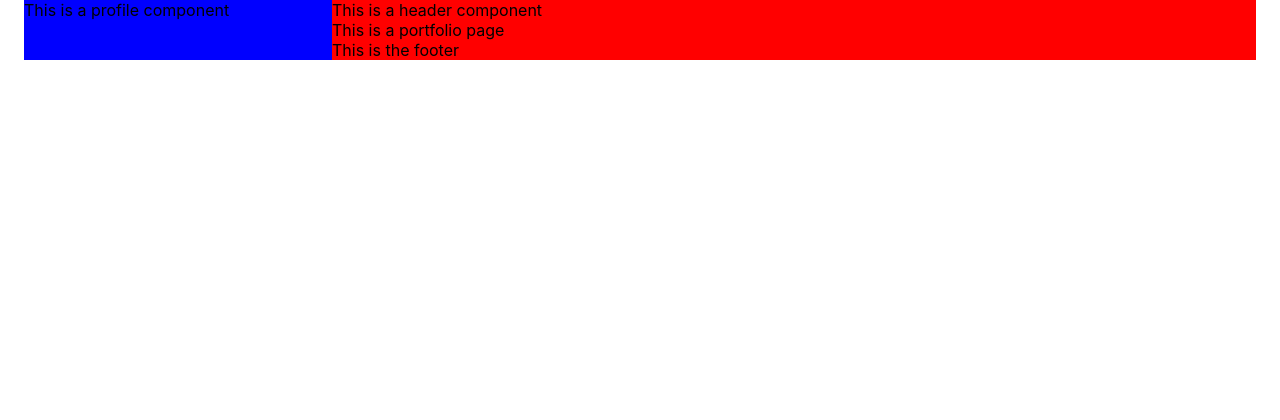
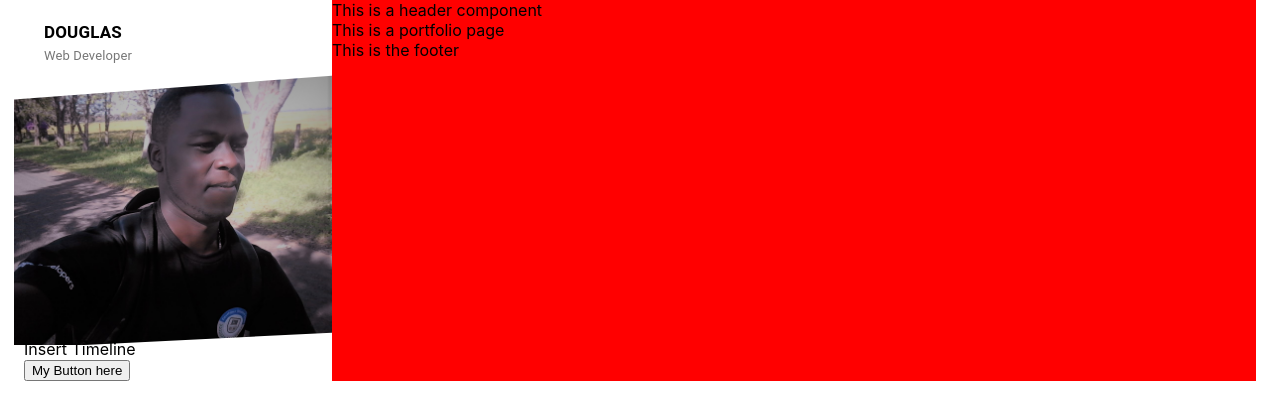
Before and after one commit to Douglas254/Resume, a React (Create React App) app: page /portfolio in a window 1280 px wide. Shown: the top 420 px of the page. Built offline with nearby package versions, Linux system fonts and the light colour scheme.

Commit message:
profile component

```diff
--- a/src/App.js
+++ b/src/App.js
@@ -15,14 +15,7 @@ function App() {
   return (
     <Container>
       <Grid container>
-        <Grid
-          item
-          xs={12}
-          sm={12}
-          md={4}
-          lg={3}
-          style={{ backgroundColor: "blue" }}
-        >
+        <Grid item xs={12} sm={12} md={4} lg={3}>
           <Profile />
         </Grid>
         <Grid item xs style={{ backgroundColor: "red" }}>
--- /dev/null
+++ b/src/components/Profile/Profile.css
@@ -0,0 +1,32 @@
+.profile {
+  background-color: white;
+  border-radius: 6px;
+  width: 100%;
+  display: inline-block;
+}
+
+.profile_name {
+  line-height: 18px;
+  padding: 20px;
+}
+
+.profile_name .name {
+  text-transform: uppercase;
+  font-size: 17px;
+  font-weight: bold;
+}
+
+.profile_name .title {
+  font-size: 13px;
+  color: #777;
+}
+
+.profile_image {
+  margin: -10px;
+  -webkit-clip-path: polygon(0 9%, 100% 0, 100% 94%, 0% 100%);
+  clip-path: polygon(0 9%, 100% 0, 100% 94%, 0% 100%);
+}
+
+.profile_image img {
+  width: 97%;
+}
--- a/src/components/Profile/Profile.js
+++ b/src/components/Profile/Profile.js
@@ -1,7 +1,30 @@
 import React from "react";
+import { Typography } from "@material-ui/core";
+
+import "./Profile.css";
 
 const Profile = () => {
-  return <div> This is a profile component</div>;
+  return (
+    <div className="profile container_shadow">
+      <div className="profile_name">
+        <Typography className="name">Douglas</Typography>
+        <Typography className="title">Web Developer</Typography>
+      </div>
+
+      <figure className="profile_image">
+        <img
+          src={`${process.env.PUBLIC_URL}/assets/images/douglasProfile.jpg`}
+          alt="douglas profile pic"
+        />
+      </figure>
+
+      <div className="profile_information">
+        Insert Timeline
+        <br />
+        <button>My Button here</button>
+      </div>
+    </div>
+  );
 };
 
 export default Profile;
```
Also changed, not shown: public/assets/images/douglasProfile.jpg (added).
